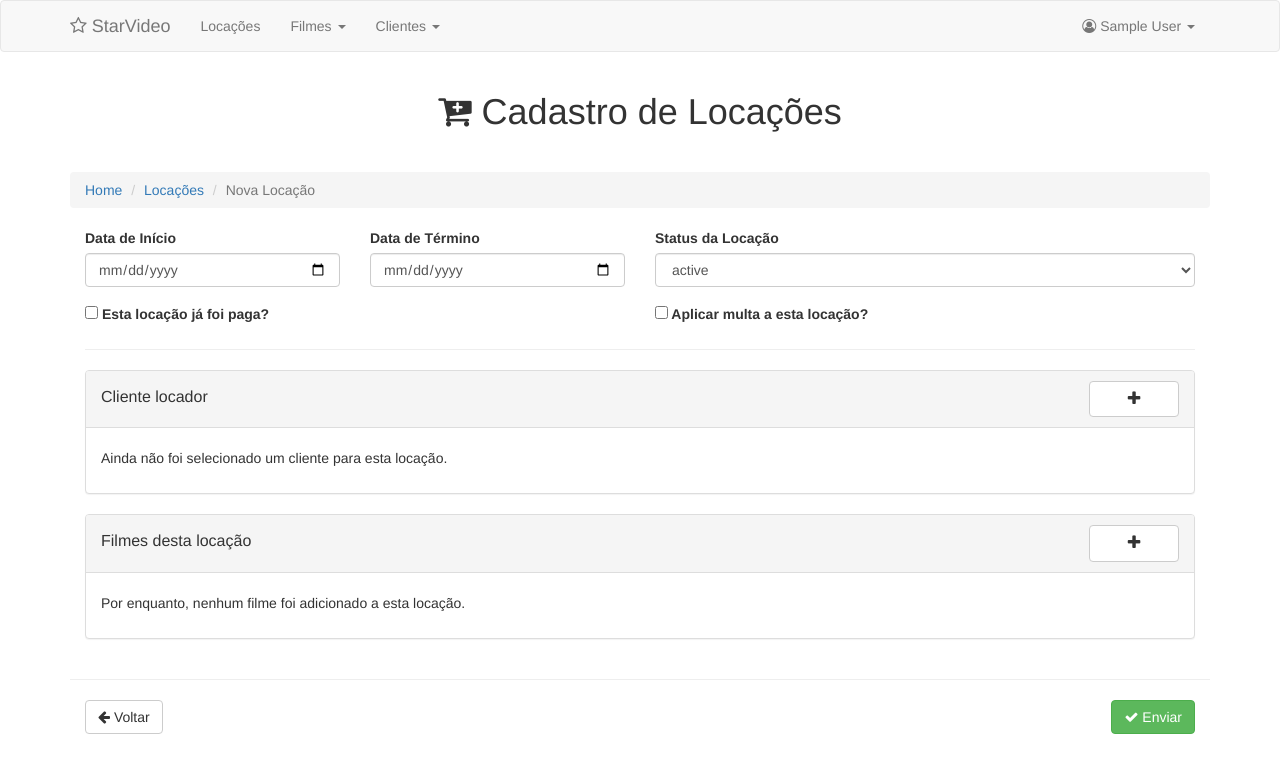
After one commit to marcomvidal/StarVideo, a Django app: page /locacoes/novo/ in a window 1280 px wide. The commit adds this page. Shown: the top 773 px of the page. Run offline with Django 3.2, Linux system fonts and the light colour scheme; a user stored in the database is signed in; tables that the repository leaves empty hold one stand-in row (values such as "Sample post"); some libraries are stand-ins or nearby versions.

Commit message:
Desenvolvimento do formulário de locação.

```diff
--- a/locacoes/forms.py
+++ b/locacoes/forms.py
@@ -2,7 +2,7 @@
 Forms: App 'locacoes'
 """
 from django import forms
-from .models import Filme, Cliente
+from .models import Filme, Cliente, Locacao
 
 
 class FilmeForm(forms.ModelForm):
@@ -52,3 +52,21 @@ class ClienteForm(forms.ModelForm):
                   'email',
                   'banido',
                  )
+
+class LocacaoForm(forms.ModelForm):
+    """ Formulário do model `Locação`. """
+    data_inicio = forms.DateTimeField(required=True)
+    data_fim = forms.DateTimeField(required=True)
+    pago = forms.BooleanField(required=False, initial=False)
+    multa = forms.BooleanField(required=False, initial=False)
+
+    class Meta:
+        model = Locacao
+        fields = ('data_inicio',
+                  'data_fim',
+                  'pago',
+                  'multa',
+                  'preco',
+                  'cliente',
+                  'status_locacao',
+                 )
--- a/locacoes/models.py
+++ b/locacoes/models.py
@@ -50,7 +50,7 @@ class Locacao(models.Model):
     status_locacao = models.ForeignKey('locacoes.StatusLocacao')
 
     def __str__(self):
-        return self.usuario+", "+self.data_inicio
+        return self.usuario + ", " + self.data_inicio
 
     class Meta:
         verbose_name = 'Locação'
--- a/locacoes/static/css/style.css
+++ b/locacoes/static/css/style.css
@@ -49,3 +49,8 @@ h1 {
     max-height: 30px;
     max-width: 30px;
 }
+
+.titulo-painel-locacao {
+    padding-top: 7px;
+    padding-left: 0px;
+}
--- a/locacoes/static/js/consulta-cep.js
+++ b/locacoes/static/js/consulta-cep.js
@@ -24,5 +24,4 @@
             });
         }
     }
-
 })();
--- a/locacoes/static/js/formatador-campos.js
+++ b/locacoes/static/js/formatador-campos.js
@@ -1,4 +1,4 @@
-(function(){
+(function() {
     // Permutador de máscaras
     function inputHandler(masks, max, event) {
         var c = event.target;
@@ -23,5 +23,4 @@
       var tel = document.querySelector('#telefone');
       VMasker(tel).maskPattern(telMask[0]);
       tel.addEventListener('input', inputHandler.bind(undefined, telMask, 9), false);
-
 })();
--- /dev/null
+++ b/locacoes/templates/locacoes/form.html
@@ -0,0 +1,129 @@
+{% extends "common/base.html" %}
+{% load bootstrap3 %}
+{% load static %}
+{% block title %}Cadastro de Locações{% endblock %}
+
+
+{% block body %}
+<h1><i class="fa fa-cart-plus"></i> Cadastro de Locações</h1>
+
+<p>&nbsp;</p>
+
+<ol class="breadcrumb">
+    <li><a href="#">Home</a></li>
+    <li><a href="{% url 'locacoes:filmes-index' %}">Locações</a></li>
+    {% if locacao is not None %}
+    <li class="active">Editando: </li>
+    {% else %}
+    <li class="active">Nova Locação</li>
+    {% endif %}
+</ol>
+
+
+{% if filme is Null %}
+<form action="{% url 'locacoes:locacoes-criar' %}" method="POST" class="form" enctype="multipart/form-data">
+{% else %}
+<form action="{% url 'locacoes:locacoes-editar' pk=locacao.pk %}" method="POST" class="form" enctype="multipart/form-data">
+{% endif %}
+
+
+{% csrf_token %}
+<div class="row">
+
+    {% bootstrap_form_errors form error_types=all %}
+
+    <div class="col-md-12">
+        <div class="form-group col-md-3">
+            <label for="data_inicio">Data de Início</label>
+            <input name="data_inicio" value="{{ form.data_inicio.value|date:"Y-m-d"|default:'' }}" id="data_inicio" type="date" placeholder="Data de Lançamento" class="form-control">
+            {% if form.data_inicio.errors %}
+            <div class="alert alert-danger">
+                <strong>{{ form.data_inicio.errors|striptags }}</strong>
+            </div>
+            {% endif %}
+        </div>
+
+        <div class="form-group col-md-3">
+            <label for="data_fim">Data de Término</label>
+            <input name="data_fim" value="{{ form.data_fim.value|date:"Y-m-d"|default:'' }}" id="data_fim" type="date" placeholder="Data de Lançamento" class="form-control">
+            {% if form.data_fim.errors %}
+            <div class="alert alert-danger">
+                <strong>{{ form.data_fim.errors|striptags }}</strong>
+            </div>
+            {% endif %}
+        </div>
+
+        <div class="form-group col-md-6">
+            <label for="status_locacao">Status da Locação</label>
+            <select name="status_locacao" id="status_locacao" class="form-control" required>
+            {% for status_locacao in status_locacoes %}
+                <option value="{{ status_locacao.id }}" {% if status_locacao.id == filme.status_locacao.id %} selected {% endif %}>{{ status_locacao }}</option>
+            {% endfor %}
+            </select>
+            {% if form.status_locacao.errors %}
+            <div class="alert alert-danger">
+                <strong>{{ form.status_locacao.errors|striptags }}</strong>
+            </div>
+            {% endif %}
+        </div>
+
+        <div class="col-md-6">
+            <label for="id_pago">{{ form.pago }} Esta locação já foi paga?</label>
+        </div>
+
+        <div class="col-md-6">
+            <label for="id_multa">{{ form.multa }} Aplicar multa a esta locação?</label>
+        </div>
+
+        <div class="col-md-12">
+            <hr />
+        </div>
+
+        <div class="col-md-12">
+            <div class="panel panel-default">
+                <div class="panel-heading col-md-12">
+                    <h3 class="panel-title col-md-11 titulo-painel-locacao">
+                        Cliente locador
+                    </h3>
+
+                    <a class="col-md-1 panel-title btn btn-default">
+                        <i class="fa fa-plus" title="Adicionar cliente"></i>
+                    </a>
+                </div>
+                <div class="panel-body">
+                    &nbsp;
+                    <p>Ainda não foi selecionado um cliente para esta locação.</p>
+                </div>
+            </div>
+        </div>
+
+        <div class="col-md-12">
+            <div class="panel panel-default">
+                <div class="panel-heading col-md-12">
+                    <h3 class="panel-title col-md-11 titulo-painel-locacao">
+                        Filmes desta locação
+                    </h3>
+
+                    <a class="col-md-1 panel-title btn btn-default">
+                        <i class="fa fa-plus"  title="Adicionar um filme"></i>
+                    </a>
+                </div>
+                <div class="panel-body">
+                    &nbsp;
+                    <p>Por enquanto, nenhum filme foi adicionado a esta locação.</p>
+                </div>
+            </div>
+        </div>
+
+    </div>
+</div>
+
+<hr />
+
+{% block save_form %}
+    {% include "common/save_form.html" %}
+{% endblock %}
+</form>
+
+
+{% endblock %}
--- a/locacoes/urls.py
+++ b/locacoes/urls.py
@@ -21,4 +21,6 @@ urlpatterns = [
     url(r'clientes/novo/$',                     views.clientes_criar,                   name="clientes-criar"),
     url(r'clientes/(?P<pk>[0-9]+)/editar/$',    views.clientes_editar,                  name="clientes-editar"),
     url(r'clientes/(?P<pk>[0-9]+)/excluir/$',   views.ClienteDeleteView.as_view(),      name="clientes-excluir"),
+    url(r'locacoes/novo/$',                     views.locacoes_criar,                   name="locacoes-criar"),
+    url(r'locacoes/(?P<pk>[0-9]+)/editar/$',    views.locacoes_criar,                   name="locacoes-editar"),
 ]
--- a/locacoes/views.py
+++ b/locacoes/views.py
@@ -1,7 +1,6 @@
 """
 Views: App 'locacoes'
 """
-import re
 from django.shortcuts import render, redirect, get_object_or_404
 from django.views.generic import ListView, DetailView, DeleteView
 from django.core.paginator import Paginator, EmptyPage, PageNotAnInteger
@@ -10,8 +9,8 @@ from django.utils.decorators import method_decorator
 from django.urls import reverse_lazy
 from django.db.models import Q
 
-from .models import Filme, Classificacao, Genero, Cliente
-from .forms import FilmeForm, ClienteForm
+from .models import Filme, Classificacao, Genero, Cliente, Locacao, StatusLocacao
+from .forms import FilmeForm, ClienteForm, LocacaoForm
 
 
 ##############################################################################################################
@@ -204,3 +203,48 @@ class ClienteDeleteView(DeleteView):
     """ Exclusão de um `filme` existente. """
     model = Cliente
     success_url = reverse_lazy('locacoes:clientes-index')
+
+
+##############################################################################################################
+# Módulo de Locações
+##############################################################################################################
+@login_required
+def locacoes_criar(request):
+    """ Cadastro de `locações`. """
+    form = LocacaoForm()
+    status_locacoes = StatusLocacao.objects.all()
+
+    if request.method == 'POST':
+        form = LocacaoForm(request.POST, request.FILES)
+
+        if form.is_valid():
+            locacao = form.save(commit=False)
+            locacao.usuario = request.user
+            locacao.save()
+            return redirect('locacoes:locacoes-index')
+
+    context = {
+        'form': form,
+        'status_locacoes': status_locacoes,
+    }
+
+    return render(request, 'locacoes/form.html', context)
+
+
+@login_required
+def locacoes_addcliente(request):
+    """
+    Salva as informações da `locação` feitas até o momento e redireciona o usuário
+    para a página de seleção de cliente.
+    """
+    form = LocacaoForm(request.POST)
+    locacao = form.save(commit=False)
+    locacao.usuario = request.user
+    locacao.save()
+
+    return redirect('locacoes:locacoes-selcliente', pk=locacao.pk)
+
+
+@login_required
+def locacoes_selcliente(request, pk):
+    pass
```
Also changed, not shown: locacoes/templates/locacoes/index.html (added, +86 -0 lines), 2 other files.
